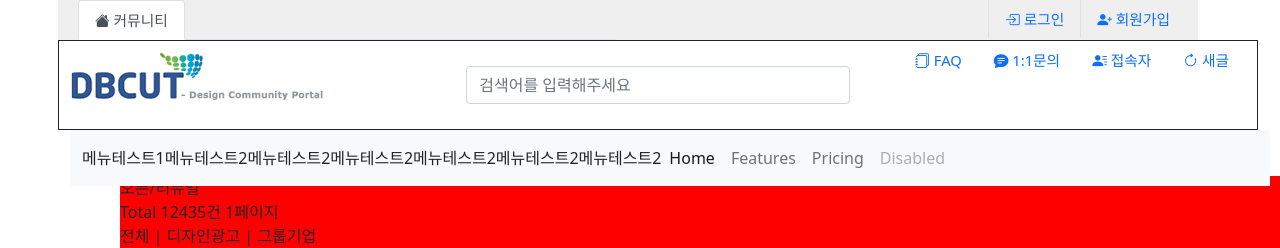
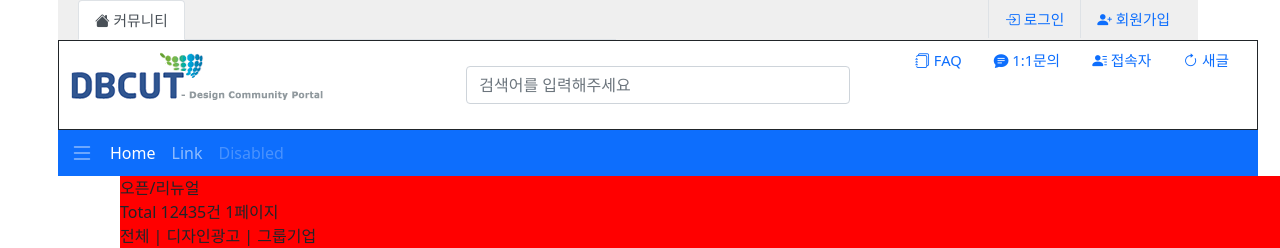
Before and after one commit to STP-TP/pr-page-clone-coding, a Django app: page / in a window 1280 px wide. Shown: the top 248 px of the page. Run offline with Django 3.2, Linux system fonts and the light colour scheme.

Commit message:
[#10] headbar 개발
## 수정 내용
* layout 수정
* list아이콘 및 dropdown 설정
* 각 링크는 backend 작성 시 진행
* 세부 스타일은 이후 수정

```diff
--- a/pr_page/board/templates/pr_page/base.html
+++ b/pr_page/board/templates/pr_page/base.html
@@ -7,11 +7,11 @@
 
         {% comment %} css files {% endcomment %}
         {% comment %} <link href="/static/css/unnecessary-html.css" rel="stylesheet" type="text/css"> {% endcomment %}
-        <link href="/static/css/layout.css" rel="stylesheet" type="text/css">
-        <link href="/static/css/font-style.css" rel="stylesheet" type="text/css">
-        <link href="/static/css/layout-footer.css" rel="stylesheet" type="text/css">
-        <link href="/static/css/layout-header.css" rel="stylesheet" type="text/css">
-        <link href="/static/css/layout-thumbnail.css" rel="stylesheet" type="text/css">
+        <link href="/static/css/layout.css?ver=1" rel="stylesheet" type="text/css">
+        <link href="/static/css/font-style.css?ver=1" rel="stylesheet" type="text/css">
+        <link href="/static/css/layout-footer.css?ver=1" rel="stylesheet" type="text/css">
+        <link href="/static/css/layout-header.css?ver=1" rel="stylesheet" type="text/css">
+        <link href="/static/css/layout-thumbnail.css?ver=1" rel="stylesheet" type="text/css">
 
         <title>dbcut</title>
     </head>
--- a/pr_page/board/templates/pr_page/header.html
+++ b/pr_page/board/templates/pr_page/header.html
@@ -63,27 +63,32 @@
         </ul>
     </div>
 </div>
-<div class="layout-header-menu-bar">
-    <nav class="navbar navbar-expand-lg navbar-light bg-light">
-        <div class="container-fluid">
-        <button class="navbar-toggler" type="button" data-bs-toggle="collapse" data-bs-target="#navbarNavAltMarkup" aria-controls="navbarNavAltMarkup" aria-expanded="false" aria-label="Toggle navigation">
-            <span class="navbar-toggler-icon"></span>
-        </button>
-        <div>메뉴테스트1</div>
-        <div>메뉴테스트2</div>
-        <div>메뉴테스트2</div>
-        <div>메뉴테스트2</div>
-        <div>메뉴테스트2</div>
-        <div>메뉴테스트2</div>
-        <div>메뉴테스트2</div>
-        <div class="collapse navbar-collapse" id="navbarNavAltMarkup">
-            <div class="navbar-nav">
-            <a class="nav-link active" aria-current="page" href="#">Home</a>
-            <a class="nav-link" href="#">Features</a>
-            <a class="nav-link" href="#">Pricing</a>
-            <a class="nav-link disabled">Disabled</a>
-            </div>
-        </div>
+<div class="layout-header-menu-bar row">
+    <nav class="navbar navbar-expand-lg navbar-dark bg-primary p-0">
+        <div class="container-fluid px-1">
+            <div class="collapse navbar-collapse" id="navbarSupportedContent">
+                <ul class="navbar-nav me-auto mb-2 mb-lg-0">
+                    <li class="nav-item dropdown">
+                        <a class="nav-link" href="#" id="navbarDropdown" role="button" data-bs-toggle="dropdown" aria-expanded="false">
+                            <i class="bi bi-list fs-4"></i>
+                        </a>
+                        <ul class="dropdown-menu" aria-labelledby="navbarDropdown">
+                          <li><a class="dropdown-item" href="#">Action</a></li>
+                          <li><a class="dropdown-item" href="#">Another action</a></li>
+                          <li><hr class="dropdown-divider"></li>
+                          <li><a class="dropdown-item" href="#">Something else here</a></li>
+                        </ul>
+                    </li>
+                    <li class="nav-item">
+                        <a class="nav-link active" aria-current="page" href="#">Home</a>
+                    </li>
+                    <li class="nav-item">
+                        <a class="nav-link" href="#">Link</a>
+                    </li>
+                    <li class="nav-item">
+                        <a class="nav-link disabled">Disabled</a>
+                    </li>
+                </ul>
         </div>
     </nav>
 </div>
```
